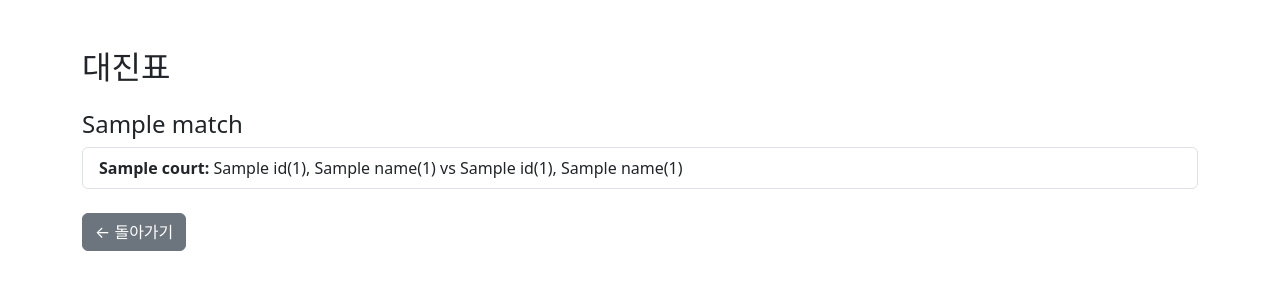
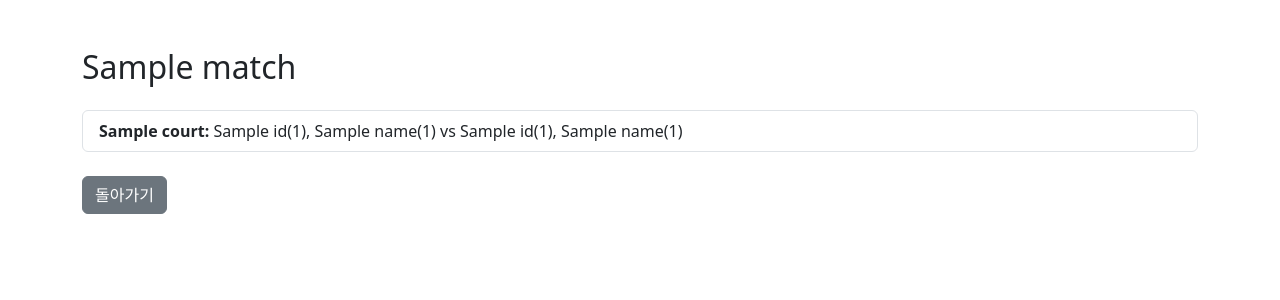
Before and after one commit to trainghost/tennis, a Flask app: template templates/matches.html in a window 1280 px wide. Shown: the top 300 px of the page. Run offline with Flask 3, Linux system fonts and the light colour scheme; the template is opened without the code that fills it: most values are stand-ins (such as "Sample title", 1, 10 or a date in 2020).

Commit message:
Update matches.html

```diff
--- a/templates/matches.html
+++ b/templates/matches.html
@@ -6,12 +6,9 @@
     <link href="https://cdn.jsdelivr.net/npm/bootstrap@5.3.0/dist/css/bootstrap.min.css" rel="stylesheet">
 </head>
 <body class="container my-5">
-    <h2 class="mb-4">대진표</h2>
-
     {% for match in matches %}
-      <h4 class="mt-4">{{ match.title }}</h4>
-
-      <div class="list-group mb-3">
+    <h2 class="mb-4">{{ match.title }}</h2>
+    <div class="list-group mb-4">
       {% for court, teamA, teamB in match.courts %}
         <div class="list-group-item">
           <strong>{{ court }}:</strong>
@@ -24,7 +21,7 @@
     {% endfor %}
 
     <div class="mt-4">
-        <a href="/" class="btn btn-secondary">← 돌아가기</a>
+        <a href="/" class="btn btn-secondary">돌아가기</a>
     </div>
 </body>
 </html>
```
Lines whose indentation alone changed are shown as unchanged.
